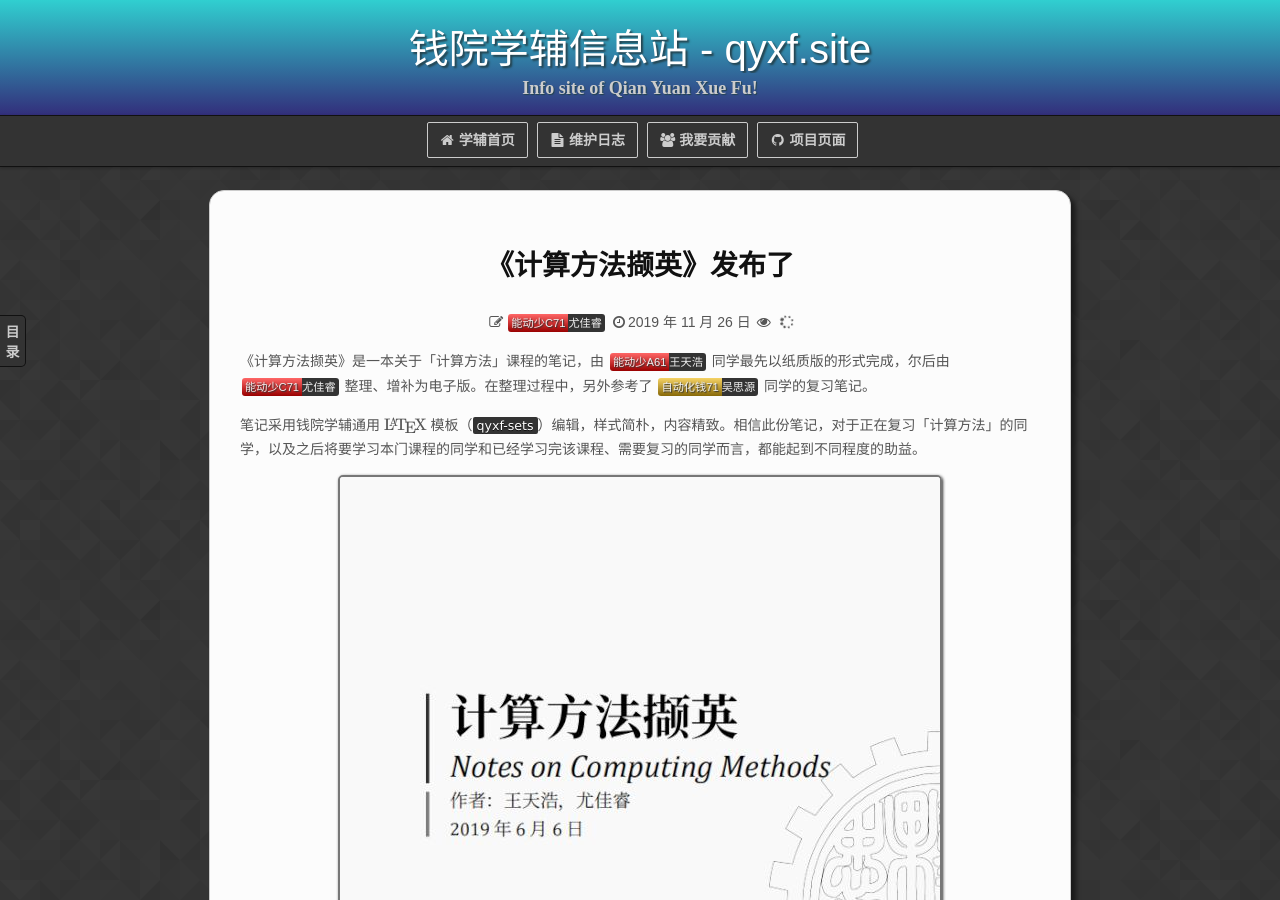
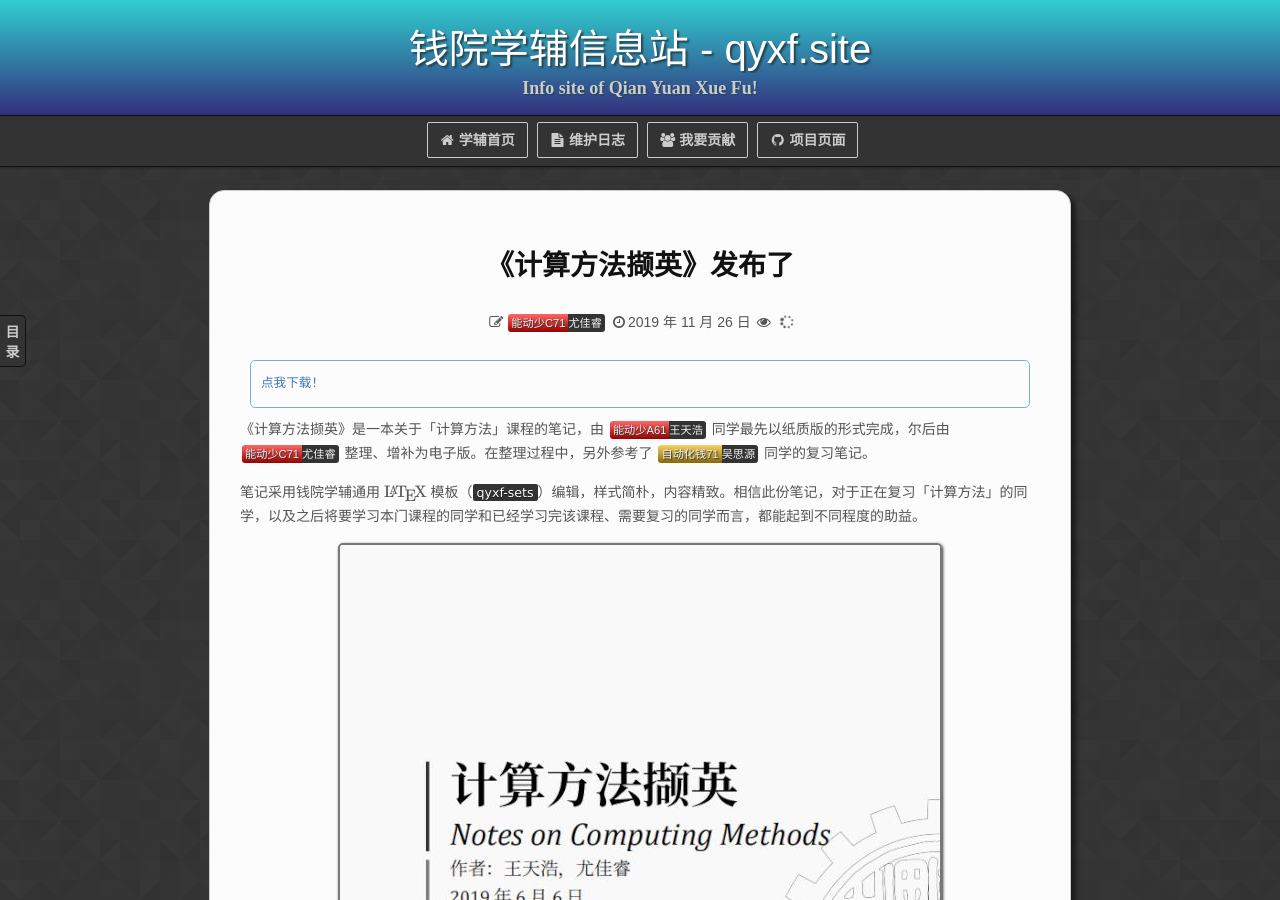
Before and after one commit to qyxf/qyxf.github.io, a Jekyll site: the page built from _posts/2019-11-26-notes-on-computing-methods-published.md, in a window 1280 px wide and 900 px high. Built offline with Jekyll 4.4.1, drawn with Linux system fonts in a browser that asks for light colours; some web fonts are replaced; our own code applies the rules of GitHub Pages for plain Markdown files; formulas are drawn with MathJax 3; comment, search, counter and statistics services are not loaded.

Commit message:
Add download link
Former-commit-id: 6960d60622f5d9e5580aeca739a130bccc589908

```diff
--- a/_posts/2019-11-26-notes-on-computing-methods-published.md
+++ b/_posts/2019-11-26-notes-on-computing-methods-published.md
@@ -2,6 +2,8 @@
 title: 《计算方法撷英》发布了
 author: '`能动少C71尤佳睿`'
 ---
+
+> [点我下载！](/BookHub/009.notes-on-computing-methods)
 
 《计算方法撷英》是一本关于「计算方法」课程的笔记，由 `能动少A61王天浩` 同学最先以纸质版的形式完成，尔后由 `能动少C71尤佳睿` 整理、增补为电子版。在整理过程中，另外参考了 `自动化钱71吴思源` 同学的复习笔记。
 
@@ -23,6 +25,9 @@ author: '`能动少C71尤佳睿`'
 
 [^1]: 编者已发现一处缺漏：发布时间定格在开始整理时的 6 月 6 日，没有更正。
 
+> [点我下载！](/BookHub/009.notes-on-computing-methods)
+
+
 本份笔记的内容采用 CC BY-NC-ND 4.0 协议授权，请读者放心扩散、传播电子文档。源代码在[此处](https://github.com/qyxf/notes-on-computing-methods)，采用 LPPL 1.3c 协议授权开源。
 
 > 钱院学辅近期正在举办[最美笔记](/2019/11/25/call-of-beautiful-notes)活动，我们愿意在获得作者许可的前提下将优秀的笔记如《计算方法撷英》一样整理为精美的电子版本。对此感兴趣的同学，请积极参加这次的评选！
```
